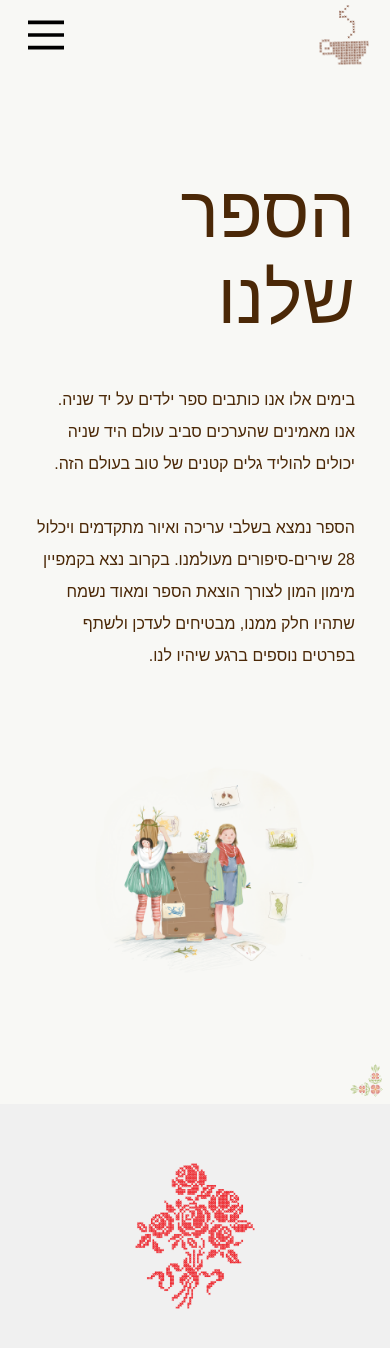
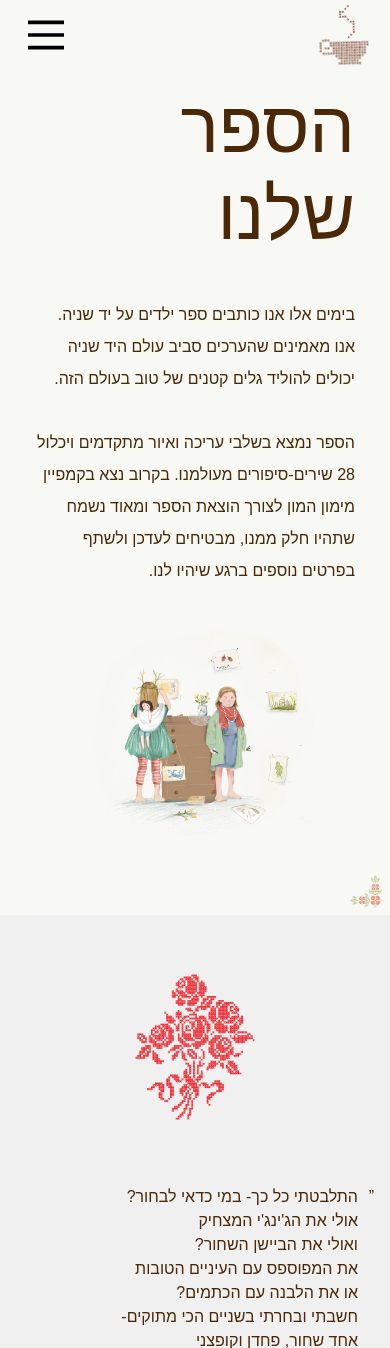
Before and after one commit to Orisil1809/Ohad-s-site, a PHP site: page /our-book.html in a window 390 px wide. Shown: the top 1348 px of the page. Run offline with PHP 8.4, Linux system fonts and the light colour scheme; some libraries are stand-ins or nearby versions; some web fonts are replaced.

Commit message:
Added another image to mobile size

```diff
--- a/our-book.html
+++ b/our-book.html
@@ -231,7 +231,7 @@
             <!-- <h1 id = "book-title" class = "display-4 text-center mb-4">הספר שלנו</h1> -->
 
             <div class="row justify-content-center align-items-center">
-                <div id="here" class="col-10 col-lg-6 col-xl-5">
+                <div id="book-section" class="col-10 col-lg-6 col-xl-5">
                     <div id="my-title">
                         <h1 class="display-3 text-right">הספר שלנו</h1>
                     </div>
@@ -269,7 +269,7 @@
 
             <div id="my_back" class="d-flex d-lg-none align-items-center justify-content-center">
                 <!-- <img id="my-img" class="img-fluid" src="/assets/Gallery/best_drawing_version.png" alt=""> -->
-                <img id="my-img" class="img-fluid" src="/assets/Gallery/Attachment-1.png" alt="">
+                <img id="my-img" class="img-fluid" src="/assets/Gallery/drawing_768.jpg" alt="">
             </div>
 
             <!-- <div class="circle-1"></div> -->
--- a/stylesheets/our-book.css
+++ b/stylesheets/our-book.css
@@ -717,10 +717,16 @@ html{
       align-self: flex-start;
   } */
 
-  #here{
+  #book-section{
       align-self: flex-start;
       margin-top: 20vh;
   }
+
+@media(max-width: 991px){
+  #book-section{
+    margin-top: 10vh;
+  }
+}
 
 .circle-1{
     position: absolute;
```
Also changed, not shown: assets/Gallery/drawing_768.jpg (added).
